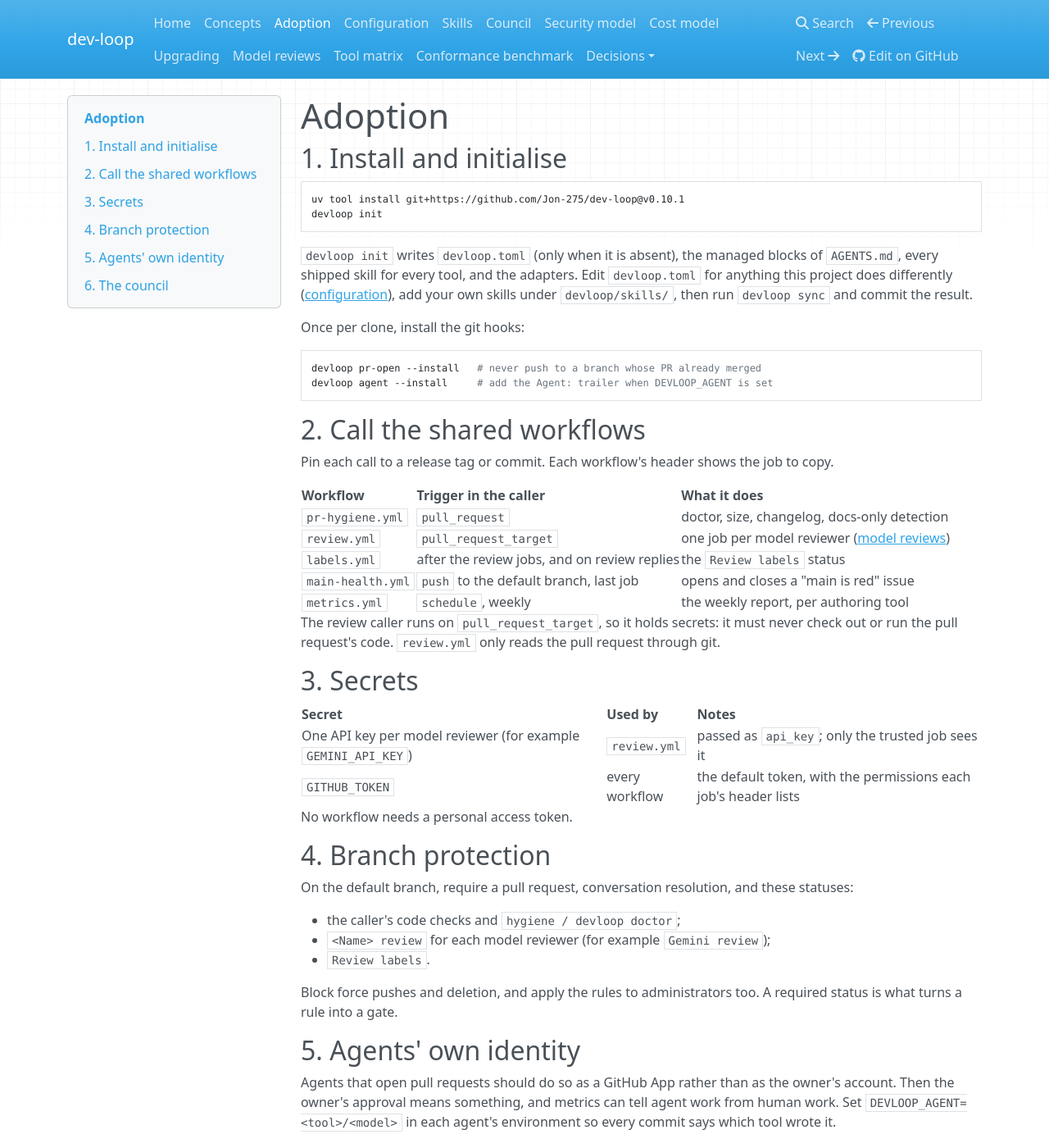
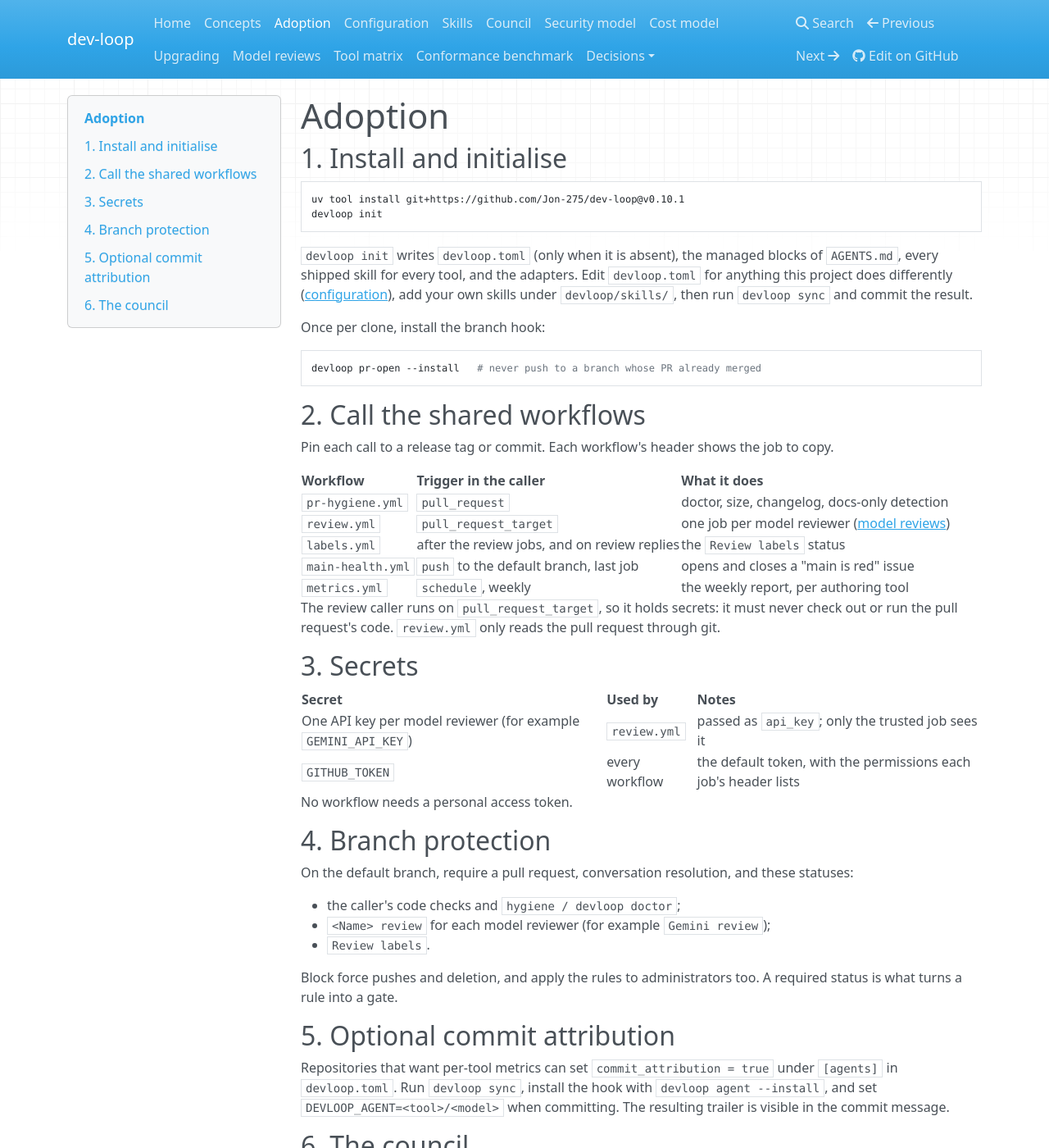
Before and after one commit to Jon-275/dev-loop, an MkDocs documentation site: the page built from docs/adoption.md, in a window 1280 px wide and 1400 px high. Shown: the whole window at 82% size. Built offline with MkDocs 1.6.1, drawn with Linux system fonts in a browser that asks for light colours; nearby versions of some CDN libraries.

Commit message:
fix: require explicit opt-in for commit attribution

````diff
--- a/docs/adoption.md
+++ b/docs/adoption.md
@@ -12,11 +12,10 @@ devloop init
 for anything this project does differently ([configuration](configuration.md)), add your
 own skills under `devloop/skills/`, then run `devloop sync` and commit the result.
 
-Once per clone, install the git hooks:
+Once per clone, install the branch hook:
 
 ```bash
 devloop pr-open --install   # never push to a branch whose PR already merged
-devloop agent --install     # add the Agent: trailer when DEVLOOP_AGENT is set
 ```
 
 ## 2. Call the shared workflows
@@ -55,12 +54,12 @@ statuses:
 Block force pushes and deletion, and apply the rules to administrators too. A required
 status is what turns a rule into a gate.
 
-## 5. Agents' own identity
+## 5. Optional commit attribution
 
-Agents that open pull requests should do so as a GitHub App rather than as the owner's
-account. Then the owner's approval means something, and metrics can tell agent work from
-human work. Set `DEVLOOP_AGENT=<tool>/<model>` in each agent's environment so every
-commit says which tool wrote it.
+Repositories that want per-tool metrics can set `commit_attribution = true` under
+`[agents]` in `devloop.toml`. Run `devloop sync`, install the hook with
+`devloop agent --install`, and set `DEVLOOP_AGENT=<tool>/<model>` when committing.
+The resulting trailer is visible in the commit message.
 
 ## 6. The council
 
--- a/docs/review.md
+++ b/docs/review.md
@@ -170,5 +170,6 @@ collaborator counts.
 window: time to merge, size against `pr.max_lines`, finding threads by reviewer and
 severity, labels and precision, model tokens, and every figure **per authoring tool**. A
 pull request's tool comes from its commits' `Agent: <tool>/<model>` trailers, which the
-`commit-msg` hook adds when `DEVLOOP_AGENT` is set (`devloop agent --install`). Call
+`commit-msg` hook adds when `agents.commit_attribution` is `true` and `DEVLOOP_AGENT`
+is set. Install the optional hook with `devloop agent --install`. Call
 [`metrics.yml`](https://github.com/Jon-275/dev-loop/blob/main/.github/workflows/metrics.yml) from a weekly workflow.
````
Also changed, not shown: AGENTS.md (+2 -3 lines), changes/commit-attribution-option.added.md (+1 -1 lines), docs/concepts.md (+2 -2 lines), docs/configuration.md (+1 -1 lines), 6 other files.
